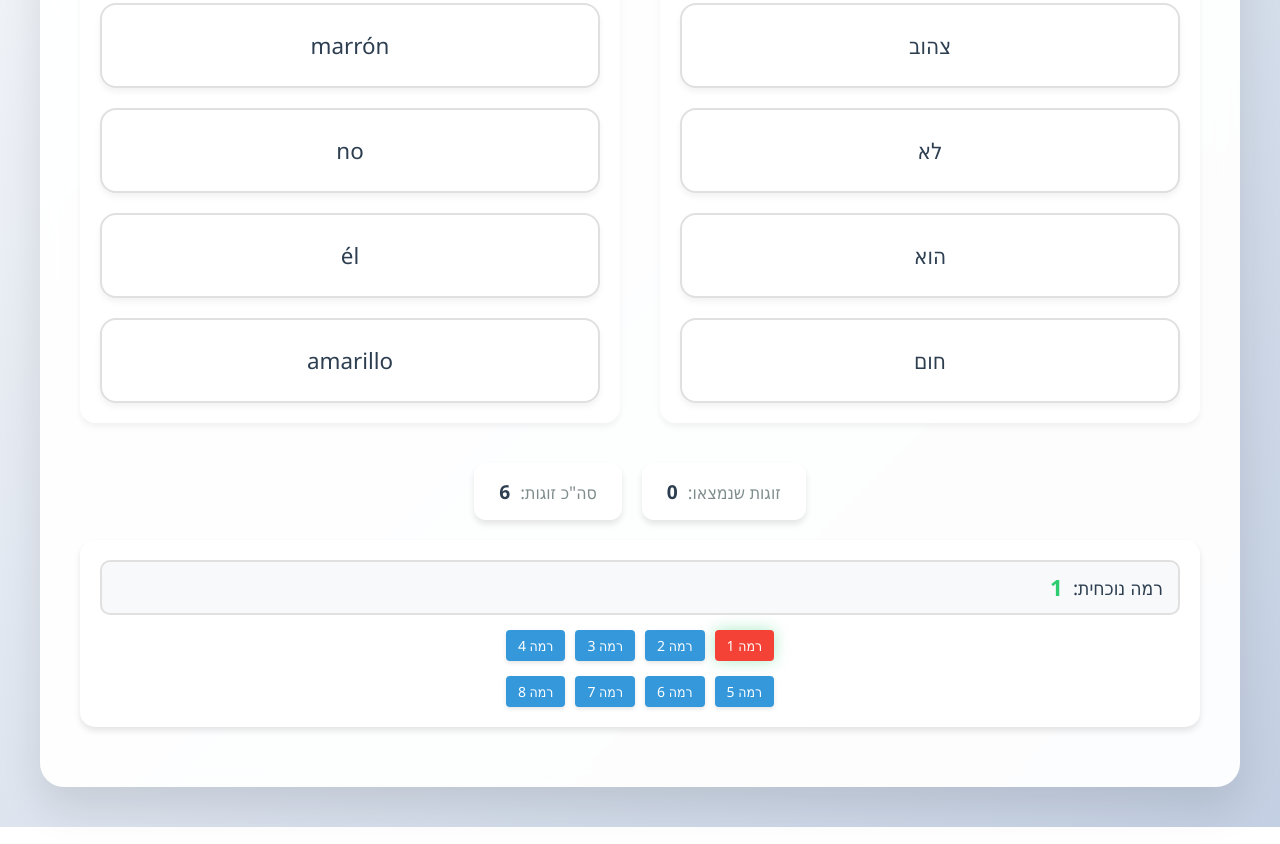
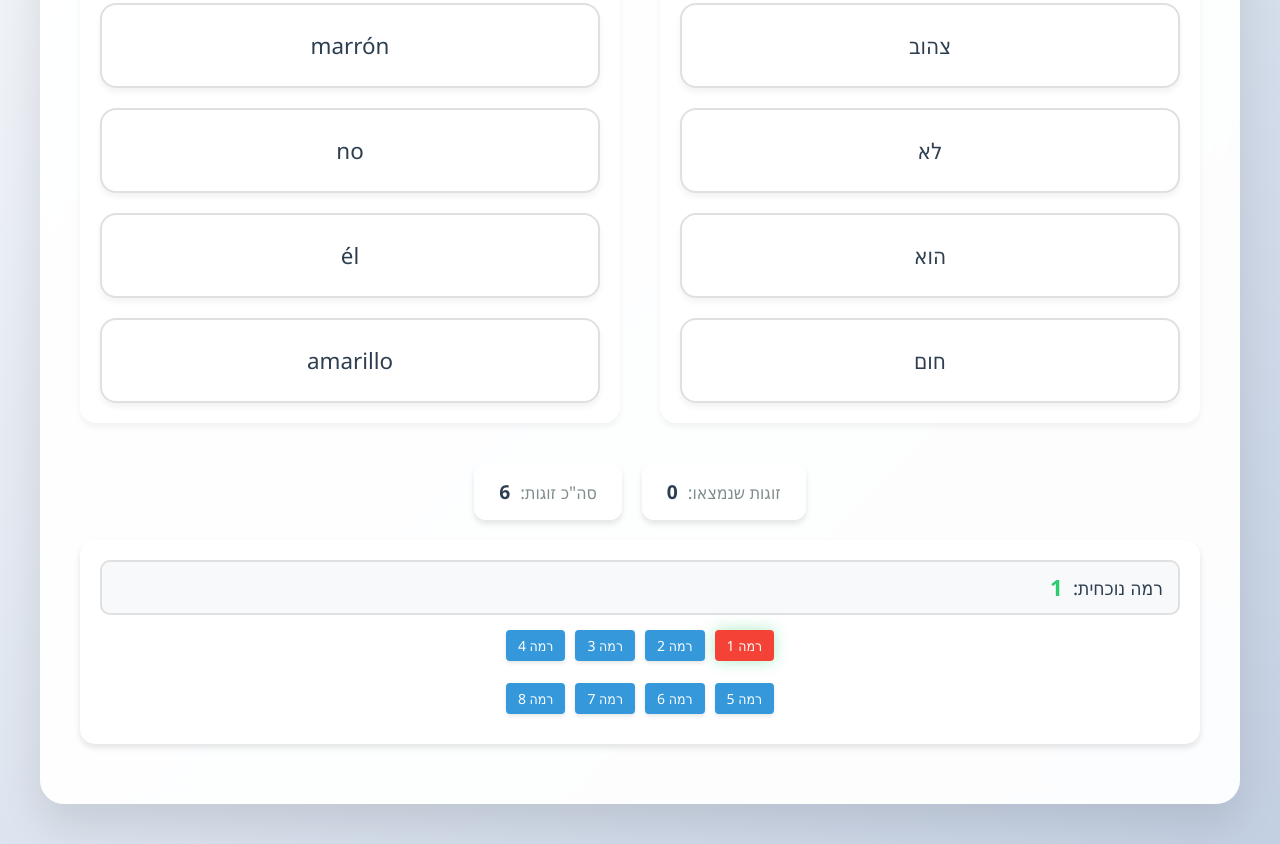
Before and after one commit to adikobi/learningSpanish, a plain HTML site: page index.html in a window 1280 px wide. Shown: the part 307-1151 px from the top of the page. Drawn offline with Linux system fonts and the light colour scheme.

Commit message:
fix level structure

```diff
--- a/index.html
+++ b/index.html
@@ -32,6 +32,7 @@
                 <span>רמה נוכחית:</span>
                 <span id="current-level">1</span>
             </div>
+            <div class="level-buttons-group">
                 <div class="level-buttons">
                     <button class="level-button" data-level="1">רמה 1</button>
                     <button class="level-button" data-level="2">רמה 2</button>
@@ -46,6 +47,7 @@
                     <button class="level-button" data-level="8">רמה 8</button>
                 </div>
             </div>
+        </div>
 
     </div>
 
--- a/styles.css
+++ b/styles.css
@@ -166,10 +166,18 @@ h1::after {
     font-size: 1.4rem;
 }
 
+.level-buttons-group {
+    display: flex;
+    flex-direction: column;
+    justify-content: center;
+    gap: 12px; /* vertical spacing between the two rows */
+}
+
 .level-buttons {
     display: flex;
     gap: 10px;
     justify-content: center;
+    margin-bottom: 10px;
 }
 
 .level-button {
```
Lines whose indentation alone changed are shown as unchanged.
